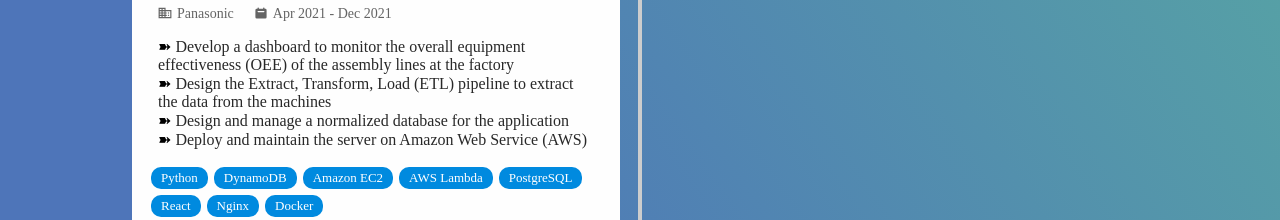
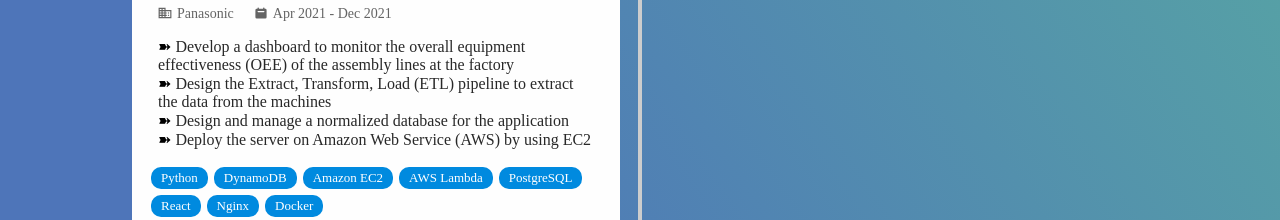
Before and after one commit to onghengkiat/Portfolio, a React (Create React App) app: page /experiences in a window 1280 px wide. Shown: the part 1540-1760 px from the top of the page. Built offline with nearby package versions, Linux system fonts and the light colour scheme.

Commit message:
Remove the default text when contacting via whatsapp and slightly modify the contents for the experiences

```diff
--- a/src/components/Home/Home.js
+++ b/src/components/Home/Home.js
@@ -57,7 +57,7 @@ export default function Home({ setActive }) {
                         <a href="https://github.com/onghengkiat" target="_blank" title="Visit my Github"><ImGithub /></a>
                         <a href="https://www.linkedin.com/in/heng-kiat-ong-838a27185" target="_blank" title="Visit my LinkedIn"><ImLinkedin /></a>
                         <a href="mailto:onghengkiat105@gmail.com" target="_top" title="Email me at onghengkiat105@gmail.com"><ImMail4 /></a>
-                        <a href="https://api.whatsapp.com/send?phone=601111505490&text=Hello20%Heng20%Kiat" target="_blank" title="WhatsApp me at +6011-11505490"><ImWhatsapp /></a>
+                        <a href="https://api.whatsapp.com/send?phone=601111505490" target="_blank" title="WhatsApp me at +6011-11505490"><ImWhatsapp /></a>
                     </div>
                 </div>
             </div>
--- a/src/data/experiences.json
+++ b/src/data/experiences.json
@@ -54,7 +54,7 @@
             "Develop a dashboard to monitor the overall equipment effectiveness (OEE) of the assembly lines at the factory",
             "Design the Extract, Transform, Load (ETL) pipeline to extract the data from the machines",
             "Design and manage a normalized database for the application",
-            "Deploy and maintain the server on Amazon Web Service (AWS)"
+            "Deploy the server on Amazon Web Service (AWS) by using EC2"
         ],
         "skills": [
             "Python", "DynamoDB", "Amazon EC2", "AWS Lambda", "PostgreSQL", "React", "Nginx", "Docker"
```
Also changed, not shown: src/data/languages.json (deleted).
